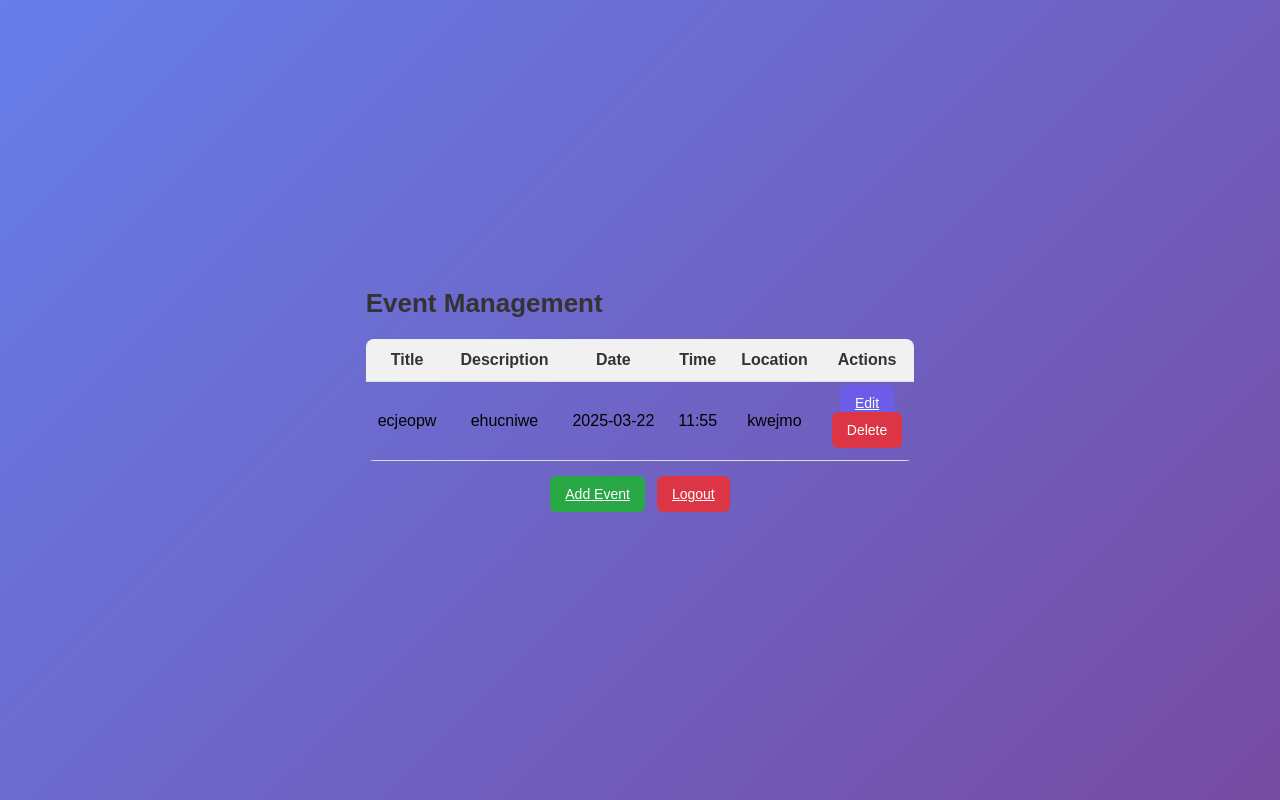
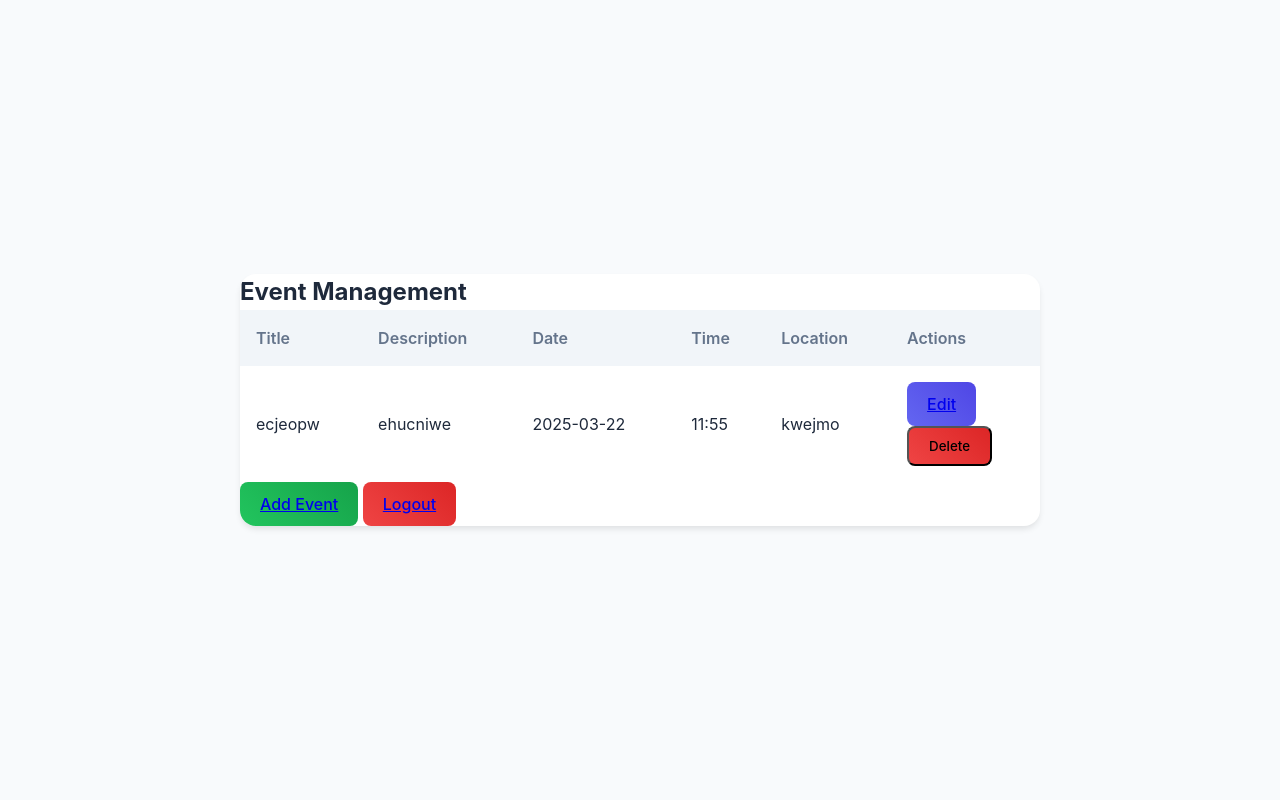
Before and after one commit to SiddardhaAri/event_management_app, a Flask app: page /events/ in a window 1280 px wide. Run offline with Flask 3, Linux system fonts and the light colour scheme; a user stored in the database is signed in; data comes from the database, SQL or seed files in the repository.

Commit message:
Initial commit - Added CSS styles

```diff
--- a/static/style.css
+++ b/static/style.css
@@ -1,202 +1,281 @@
-/* Reset default margin and padding */
+/* Modern CSS Upgrade with Variables */
+:root {
+    --primary-500: #6366f1;
+    --primary-600: #4f46e5;
+    --secondary-500: #64748b;
+    --secondary-600: #475569;
+    --success-500: #22c55e;
+    --success-600: #16a34a;
+    --danger-500: #ef4444;
+    --danger-600: #dc2626;
+    --surface-100: #f8fafc;
+    --surface-200: #f1f5f9;
+    --shadow-sm: 0 1px 3px rgba(0,0,0,0.12);
+    --shadow-md: 0 4px 6px -1px rgba(0,0,0,0.1);
+    --transition: all 0.3s cubic-bezier(0.4, 0, 0.2, 1);
+}
+
+/* Base Styles */
 * {
     margin: 0;
     padding: 0;
     box-sizing: border-box;
-    font-family: 'Poppins', sans-serif;
+    font-family: 'Inter', system-ui, -apple-system, sans-serif;
 }
 
-/* Centering the form container */
-.auth-container {
-    width: 380px;
-    margin: 80px auto;
-    padding: 25px;
-    background: #ffffff;
-    border-radius: 12px;
-    box-shadow: 0 5px 15px rgba(0, 0, 0, 0.15);
-    text-align: left;
-    transition: transform 0.3s ease-in-out;
-}
-
-.auth-container:hover {
-    transform: translateY(-5px);
-}
-
-/* Page background */
 body {
+    background: var(--surface-100);
+    min-height: 100vh;
     display: flex;
     justify-content: center;
     align-items: center;
-    height: 100vh;
-    background: linear-gradient(135deg, #667eea, #764ba2);
+    line-height: 1.5;
+    color: #1e293b;
 }
 
-/* Form heading */
-.auth-container h2 {
-    text-align: center;
-    font-size: 24px;
-    margin-bottom: 20px;
-    color: #333;
+/* Auth Container - Glassmorphism Effect */
+.auth-container {
+    width: 380px;
+    padding: 2rem;
+    background: rgba(255, 255, 255, 0.95);
+    border-radius: 16px;
+    box-shadow: var(--shadow-md);
+    border: 1px solid rgba(255, 255, 255, 0.3);
+    backdrop-filter: blur(10px);
+    transform: translateY(-5%);
 }
 
-/* Flash messages */
-.flash-message {
-    background: #d1ecf1;
-    color: #0c5460;
-    padding: 12px;
-    border-radius: 6px;
-    margin-bottom: 12px;
-    text-align: center;
+.auth-container h2 {
+    font-size: 1.75rem;
+    font-weight: 700;
+    color: #1e293b;
+    margin-bottom: 1.5rem;
+    position: relative;
+    padding-bottom: 0.5rem;
 }
 
-/* Labels */
-.auth-container label {
-    display: block;
-    font-size: 14px;
-    margin-bottom: 5px;
-    font-weight: 600;
-    color: #555;
+.auth-container h2::after {
+    content: '';
+    position: absolute;
+    bottom: 0;
+    left: 50%;
+    transform: translateX(-50%);
+    width: 60px;
+    height: 3px;
+    background: var(--primary-500);
+    border-radius: 2px;
 }
 
-/* Input fields */
+/* Input Fields Modern Style */
 .auth-container input {
     width: 100%;
-    padding: 10px;
-    border: 1px solid #ccc;
-    border-radius: 6px;
-    margin-bottom: 15px;
-    transition: all 0.3s ease-in-out;
+    padding: 0.75rem 1rem;
+    border: 1px solid #e2e8f0;
+    border-radius: 8px;
+    margin-bottom: 1rem;
+    transition: var(--transition);
+    background: var(--surface-100);
+    font-size: 0.9375rem;
 }
 
 .auth-container input:focus {
-    border-color: #667eea;
     outline: none;
-    box-shadow: 0 0 5px rgba(102, 126, 234, 0.5);
+    border-color: var(--primary-500);
+    box-shadow: 0 0 0 3px rgba(99, 102, 241, 0.1);
 }
 
-/* Buttons */
+.auth-container label {
+    font-size: 0.875rem;
+    color: #64748b;
+    margin-bottom: 0.5rem;
+    display: block;
+    font-weight: 500;
+}
+
+/* Button Styles with Gradient */
 .auth-container button {
     width: 100%;
-    padding: 12px;
-    background: #6c5ce7;
+    padding: 0.875rem;
+    background: linear-gradient(45deg, var(--primary-500), var(--primary-600));
     border: none;
     color: white;
-    font-size: 16px;
+    font-weight: 600;
+    border-radius: 8px;
     cursor: pointer;
-    border-radius: 6px;
-    margin-top: 10px;
-    transition: background 0.3s;
+    transition: var(--transition);
+    margin-top: 1rem;
 }
 
 .auth-container button:hover {
-    background: #4834d4;
+    transform: translateY(-1px);
+    box-shadow: var(--shadow-md);
 }
 
-/* Links */
-.auth-container p {
-    text-align: center;
-    margin-top: 15px;
+/* Flash Messages Modern Style */
+.flash-message {
+    padding: 1rem;
+    border-radius: 8px;
+    margin-bottom: 1.5rem;
+    display: flex;
+    align-items: center;
+    gap: 0.75rem;
+    border: 1px solid;
 }
 
-.auth-container a {
-    color: #6c5ce7;
-    text-decoration: none;
-    font-weight: bold;
+.flash-message::before {
+    content: '✓';
+    font-weight: 700;
 }
 
-.auth-container a:hover {
-    text-decoration: underline;
+.flash-message.success {
+    background: #f0fdf4;
+    border-color: #bbf7d0;
+    color: #166534;
 }
 
-/* ========== EVENT LIST PAGE ========== */
-.container {
-    width: 650px;
-    margin: 50px auto;
-    padding: 25px;
-    background: #fff;
-    border-radius: 12px;
-    box-shadow: 0 5px 15px rgba(0, 0, 0, 0.15);
-    text-align: center;
-}
-
-.header {
-    font-size: 26px;
-    margin-bottom: 20px;
-    color: #333;
+/* Event List Table Modernization */
+.event-container {
+    width: 90%;
+    max-width: 800px;
+    background: white;
+    border-radius: 16px;
+    box-shadow: var(--shadow-md);
+    overflow: hidden;
 }
 
 .event-table {
     width: 100%;
     border-collapse: collapse;
-    margin-top: 15px;
-    border-radius: 8px;
-    overflow: hidden;
-}
-
-.event-table th, .event-table td {
-    padding: 12px;
-    border-bottom: 1px solid #ddd;
-    text-align: center;
+    background: white;
 }
 
 .event-table th {
-    background: #f1f1f1;
-    font-weight: bold;
-    color: #333;
+    background: var(--surface-200);
+    color: #64748b;
+    font-weight: 600;
+    padding: 1rem;
+    text-align: left;
 }
 
-/* Button Styling */
-.button-container {
-    display: flex;
-    justify-content: center;
-    gap: 12px;
-    margin-top: 15px;
+.event-table td {
+    padding: 1rem;
+    border-bottom: 1px solid #f1f5f9;
 }
 
-.btn {
-    padding: 10px 15px;
-    color: white;
-    font-size: 14px;
-    border-radius: 6px;
-    text-align: center;
-    border: none;
-    cursor: pointer;
-    transition: 0.3s ease-in-out;
+.event-table tr:last-child td {
+    border-bottom: none;
 }
 
-.blue { background: #6c5ce7; }
-.blue:hover { background: #4834d4; }
-
-.green { background: #28a745; }
-.green:hover { background: #218838; }
-
-.red { background: #dc3545; }
-.red:hover { background: #c82333; }
-
-.gray { background: #6c757d; }
-.gray:hover { background: #5a6268; }
-
-/* Back Button */
-.back-button-container {
-    display: flex;
-    justify-content: center;
-    margin-top: 20px;
+.event-table tr:hover td {
+    background: var(--surface-100);
 }
 
-.back-button {
-    background: #6c757d;
-    color: white;
-    padding: 10px 15px;
-    text-decoration: none;
-    border-radius: 6px;
-    transition: background 0.3s;
+/* Modern Button Styles */
+.btn {
+    padding: 0.625rem 1.25rem;
+    border-radius: 8px;
+    font-weight: 500;
+    transition: var(--transition);
+    display: inline-flex;
+    align-items: center;
+    gap: 0.5rem;
 }
 
-.back-button:hover {
-    background: #5a6268;
+.btn:hover {
+    transform: translateY(-1px);
+    box-shadow: var(--shadow-sm);
 }
 
-/* Smooth hover effects for form */
-.form-container:hover, .event-container:hover {
-    transform: scale(1.02);
+.btn.blue {
+    background: linear-gradient(45deg, var(--primary-500), var(--primary-600));
 }
+
+.btn.green {
+    background: linear-gradient(45deg, var(--success-500), var(--success-600));
+}
+
+.btn.red {
+    background: linear-gradient(45deg, var(--danger-500), var(--danger-600));
+}
+
+.btn.gray {
+    background: linear-gradient(45deg, var(--secondary-500), var(--secondary-600));
+}
+
+/* Form Container Modern Style */
+.form-container {
+    width: 440px;
+    padding: 2rem;
+    background: white;
+    border-radius: 16px;
+    box-shadow: var(--shadow-md);
+}
+
+.form-container h2 {
+    font-size: 1.75rem;
+    margin-bottom: 1.5rem;
+    color: #1e293b;
+    position: relative;
+}
+
+/* Textarea Styling */
+.form-container textarea {
+    min-height: 120px;
+    resize: vertical;
+    padding: 1rem;
+    border: 1px solid #e2e8f0;
+    border-radius: 8px;
+    transition: var(--transition);
+}
+
+.form-container textarea:focus {
+    outline: none;
+    border-color: var(--primary-500);
+    box-shadow: 0 0 0 3px rgba(99, 102, 241, 0.1);
+}
+
+/* Link Hover Effects */
+.auth-container a {
+    position: relative;
+    color: var(--primary-500);
+    text-decoration: none;
+}
+
+.auth-container a::after {
+    content: '';
+    position: absolute;
+    bottom: -2px;
+    left: 0;
+    width: 0;
+    height: 2px;
+    background: var(--primary-500);
+    transition: width 0.3s ease;
+}
+
+.auth-container a:hover::after {
+    width: 100%;
+}
+
+/* Action Buttons with Icons */
+.action-buttons .btn::before {
+    font-family: 'Material Icons';
+    font-size: 1.1em;
+}
+
+.btn.edit::before { content: 'edit'; }
+.btn.delete::before { content: 'delete'; }
+.btn.new::before { content: 'add'; }
+.btn.back::before { content: 'arrow_back'; }
+
+/* Responsive Adjustments */
+@media (max-width: 480px) {
+    .auth-container, .form-container {
+        width: 95%;
+        margin: 1rem auto;
+    }
+
+    .event-container {
+        width: 100%;
+        border-radius: 0;
+    }
+}
```
